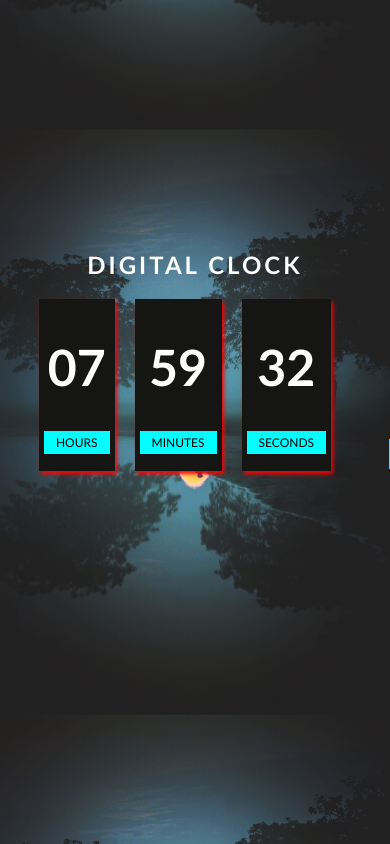
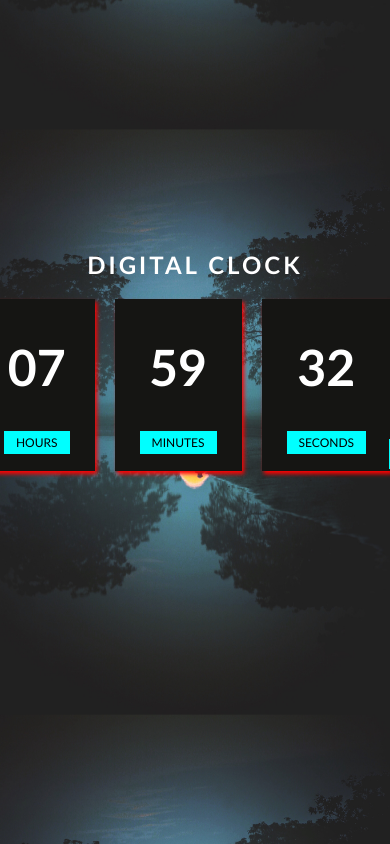
Before and after one commit to 95027/Digital_clock, a plain HTML site: page index.html in a window 390 px wide. Drawn offline with Linux system fonts and the light colour scheme.

Commit message:
Update style.css

```diff
--- a/style.css
+++ b/style.css
@@ -47,13 +47,3 @@ span
     margin-top: 140px;
     font-size: 18px;
 }
-@media (min-width:350px) and (max-width:650px)
-{
-    .row .column
-    {
-        background-color: rgb(21, 21, 19);
-        margin-right: 20px;
-        box-shadow: 2px 3px 4px red;
-        padding: 5px;
-    }
-}
```
